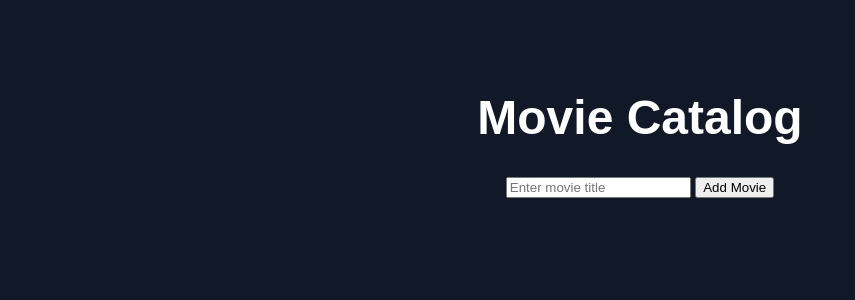
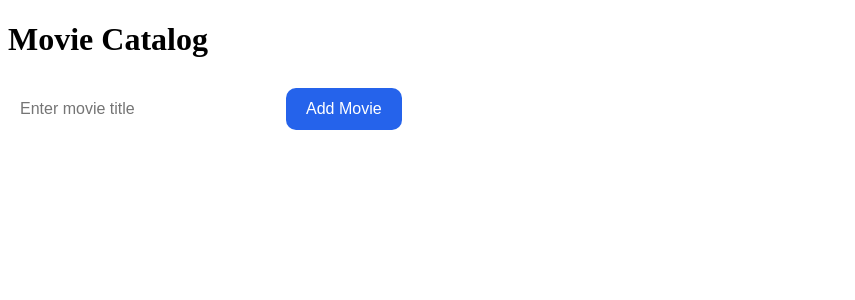
Before and after one commit to jimenaestradad/movie_catalog_doublyLL, a Flask app: page / in a window 1280 px wide. Shown: the top 300 px of the page, without its empty margins (0-855 px from the left). Run offline with Flask 3, Linux system fonts and the light colour scheme.

Commit message:
Changes in css

```diff
--- a/static/style.css
+++ b/static/style.css
@@ -1,11 +1,48 @@
-body {
-    font-family: Arial, Helvetica, sans-serif;
-    background-color: #111827;
-    color: white;
-    text-align: center;
-    padding-top: 50px;
+/* Formulario para agregar películas */
+form {
+    margin-top: 30px;
 }
 
-h1 {
-    font-size: 3rem;
+/* Input donde se escribe el nombre */
+input {
+    padding: 12px;
+    width: 250px;
+    border-radius: 10px;
+    border: none;
+    font-size: 1rem;
 }
+
+/* Botón para agregar películas */
+button {
+    padding: 12px 20px;
+    border: none;
+    border-radius: 10px;
+    background-color: #2563eb;
+    color: white;
+    font-size: 1rem;
+    cursor: pointer;
+}
+
+/* Cambio de color al pasar el mouse */
+button:hover {
+    background-color: #1d4ed8;
+}
+
+/* Contenedor de las tarjetas */
+.movie-container {
+    margin-top: 40px;
+
+    display: flex;
+    flex-wrap: wrap;
+    justify-content: center;
+    gap: 20px;
+}
+
+/* Tarjeta individual de película */
+.movie-card {
+    background-color: #1f2937;
+    padding: 20px;
+    border-radius: 15px;
+    width: 200px;
+    font-size: 1.2rem;
+}
```
